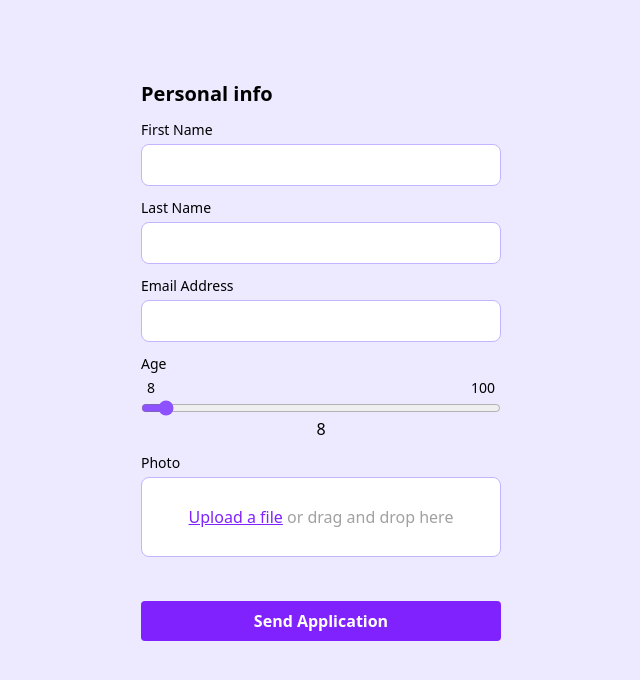
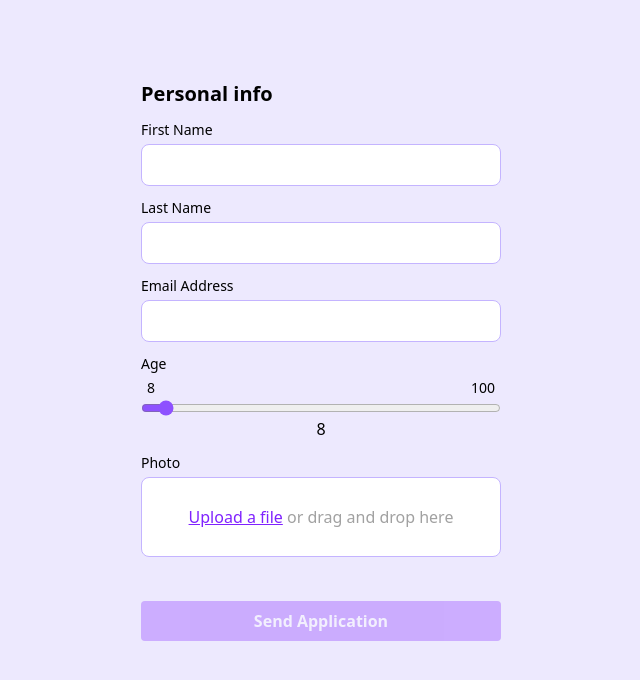
Before and after one commit to GreatLolz/zadanie-react-think1st, a React (Vite) app: page / in a window 1280 px wide. Shown: the top 680 px of the page, without its empty margins (319-959 px from the left). Built offline with nearby package versions, Linux system fonts and the light colour scheme.

Commit message:
feat: block form submit when any field is empty

```diff
--- a/src/components/WorkoutForm.tsx
+++ b/src/components/WorkoutForm.tsx
@@ -1,4 +1,4 @@
-import { useState } from "react";
+import { useEffect, useState } from "react";
 import Input from "./Input";
 import { type WorkoutFormData } from "../types/types";
 import Slider from "./Slider";
@@ -15,6 +15,20 @@ export default function WorkoutForm() {
             date: null,
         }
     )
+    const [submitDisabled, setSubmitDisabled] = useState<boolean>(true)
+
+    useEffect(() => {
+        const checkEmptyFields = () => {
+            return Object.values(formData).some((value) => {
+                if (typeof value === "string") {
+                    return value.trim() === "";
+                }
+                return value === null
+            })
+        }
+
+        setSubmitDisabled(checkEmptyFields())
+    }, [formData])
 
     const handleChange = (name: string, newValue: string | number | File | Date | null) => {
         setFormData({ ...formData, [name]: newValue })
@@ -32,9 +46,10 @@ export default function WorkoutForm() {
             <Input label="Email Address" value={formData.email} type="email" onChange={(newValue) => handleChange("email", newValue)} />
             <Slider label="Age" value={formData.age} min={8} max={100} step={1} onChange={(newValue) => handleChange("age", newValue)}></Slider>
             <FileInput label="Photo" onChange={(newFile) => handleChange("photo", newFile)}></FileInput>
-            <button className="bg-violet-600 text-white font-semibold p-2 rounded-sm mt-8 hover:cursor-pointer hover:bg-violet-700"
+            <button className="bg-violet-600 text-white font-semibold p-2 rounded-sm mt-8 hover:cursor-pointer hover:bg-violet-700 disabled:opacity-30 disabled:cursor-not-allowed"
                 type="submit"
                 onClick={(e) => { e.preventDefault(); handleSubmit() }}
+                disabled={submitDisabled}
             >Send Application</button>
         </form>
 
```
